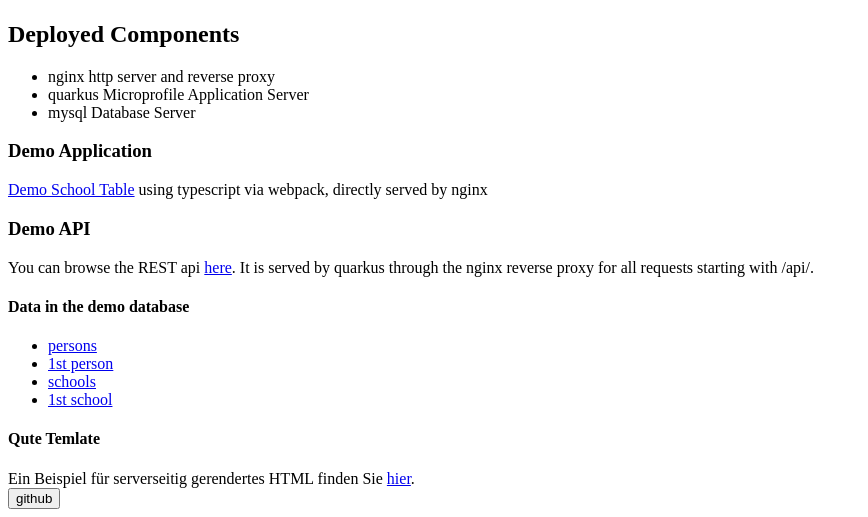
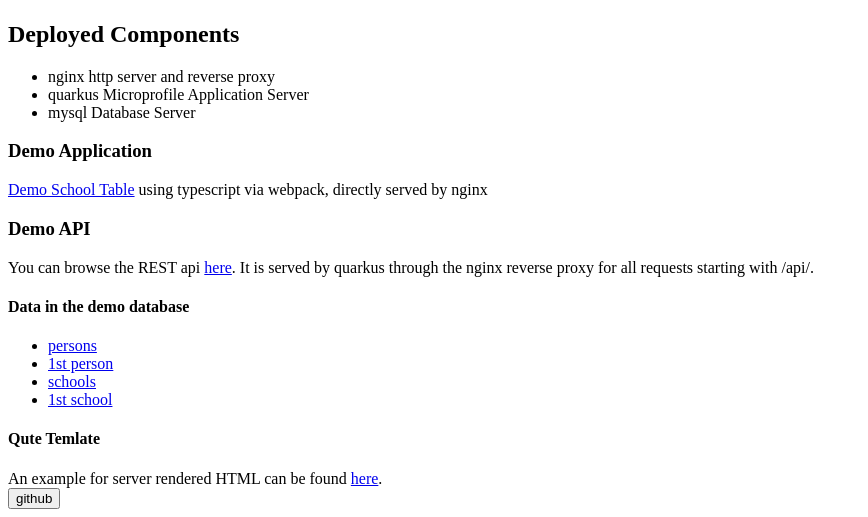
Before and after one commit to caberger/leocloud, a website built with webpack: page www/index.html in a window 1280 px wide. Shown: the part 404-921 px from the top of the page, without its empty margins (0-868 px from the left). Built offline with nearby package versions, Linux system fonts and the light colour scheme; what rx would draw is missing.

Commit message:
index.html

```diff
--- a/www/index.html
+++ b/www/index.html
@@ -38,7 +38,7 @@
                 <li><a href="./api/school/1">1st school</a></li>
             </ul>
             <h4>Qute Temlate</h4>
-            <div>Ein Beispiel für serverseitig gerendertes HTML finden Sie <a href="./api/app/persons">hier</a>.</div>
+            <div>An example for server rendered HTML can be found <a href="./api/app/persons">here</a>.</div>
         </article>
         <div class="row">
             <button id="github">github</button>
```
